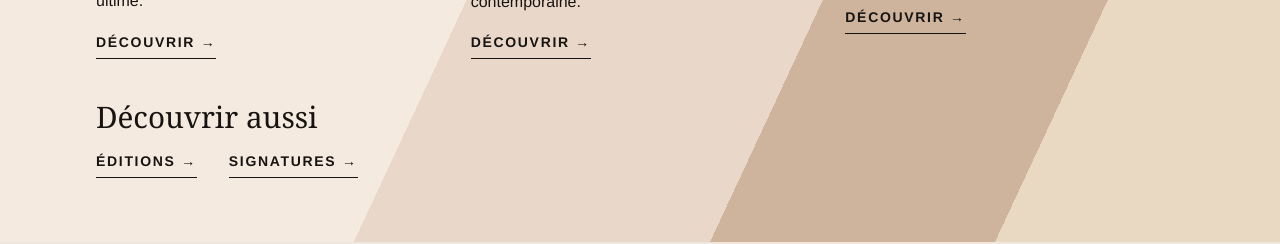
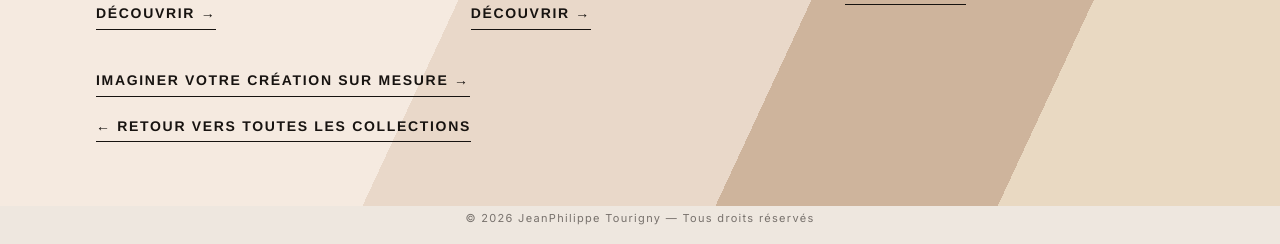
Before and after one commit to JeanPhilippeT/site, a Next.js app: page /galleries/couture in a window 1280 px wide. Shown: the part 905-1149 px from the top of the page. Built offline with nearby package versions, Linux system fonts and the light colour scheme.

Commit message:
Relier la galerie Couture au sur-mesure

```diff
--- a/src/app/galleries/[gallery]/gallery.module.css
+++ b/src/app/galleries/[gallery]/gallery.module.css
@@ -81,6 +81,14 @@
   margin-top: 2.5rem;
 }
 
+.coutureLinks {
+  display: flex;
+  flex-direction: column;
+  align-items: flex-start;
+  gap: 1.15rem;
+  margin-top: 2.5rem;
+}
+
 .related h2 {
   width: 100%;
   margin-top: 0;
--- a/src/app/galleries/[gallery]/page.tsx
+++ b/src/app/galleries/[gallery]/page.tsx
@@ -10,12 +10,16 @@ export default function GalleryPage({ params }: { params: { gallery: string } })
 
   if (!gallery) notFound();
 
+  const isCouture = gallery.slug === "couture";
+
   return (
     <main className={styles.page}>
       <div className={styles.content}>
+        {!isCouture && (
           <Link href="/galleries" className={styles.navigation}>
             <span aria-hidden="true">←</span> Toutes les collections
           </Link>
+        )}
         <h1 className={`${heading.title} ${styles.title}`}>{gallery.name}</h1>
         <p className={styles.intro}>{gallery.description}</p>
 
@@ -54,6 +58,16 @@ export default function GalleryPage({ params }: { params: { gallery: string } })
           </ul>
         )}
 
+        {isCouture ? (
+          <nav className={styles.coutureLinks} aria-label="Poursuivre la visite">
+            <Link href="/sur-mesure" className={styles.navigation}>
+              Imaginer votre création sur mesure <span aria-hidden="true">→</span>
+            </Link>
+            <Link href="/galleries" className={styles.navigation}>
+              <span aria-hidden="true">←</span> Retour vers toutes les collections
+            </Link>
+          </nav>
+        ) : (
           <nav className={styles.related} aria-label="Autres galeries">
             <h2>Découvrir aussi</h2>
             {galleries.filter((item) => item.id !== gallery.id).map((item) => (
@@ -62,6 +76,7 @@ export default function GalleryPage({ params }: { params: { gallery: string } })
               </Link>
             ))}
           </nav>
+        )}
       </div>
     </main>
   );
```
Lines whose indentation alone changed are shown as unchanged.
